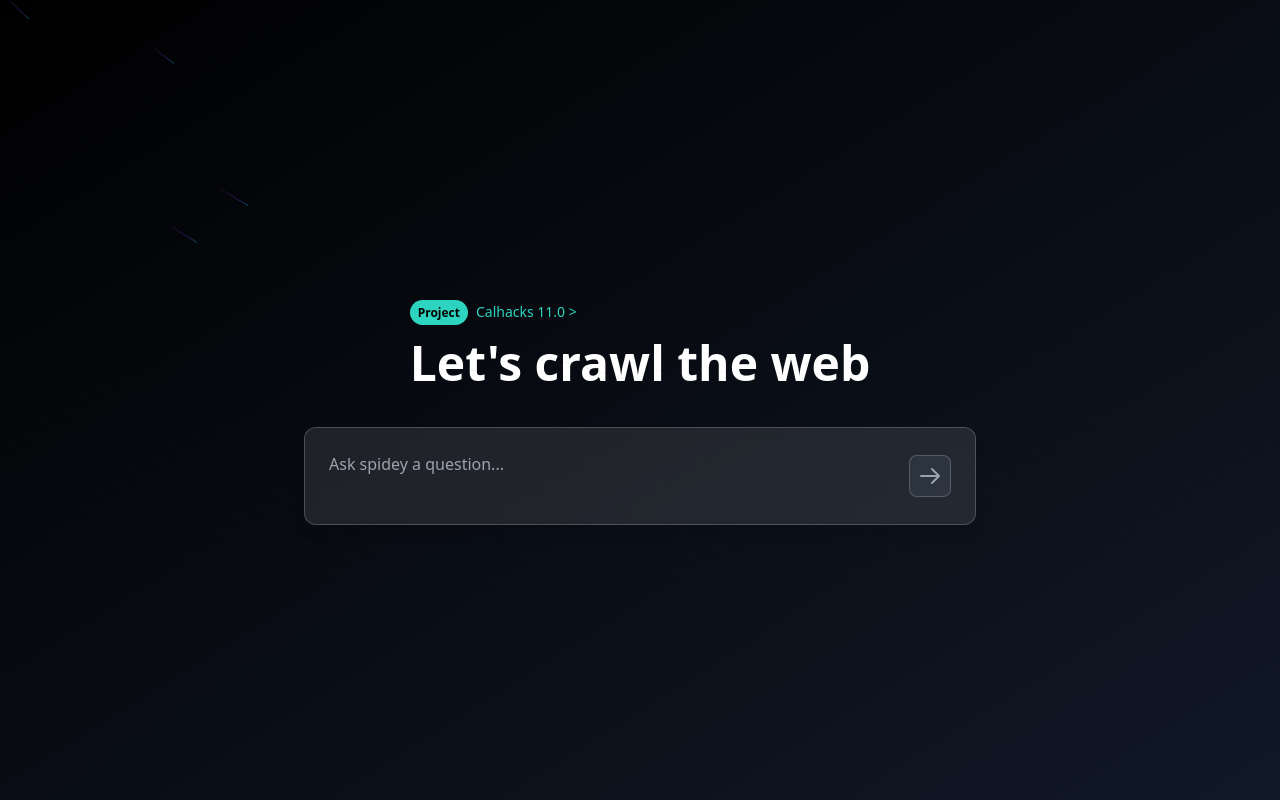
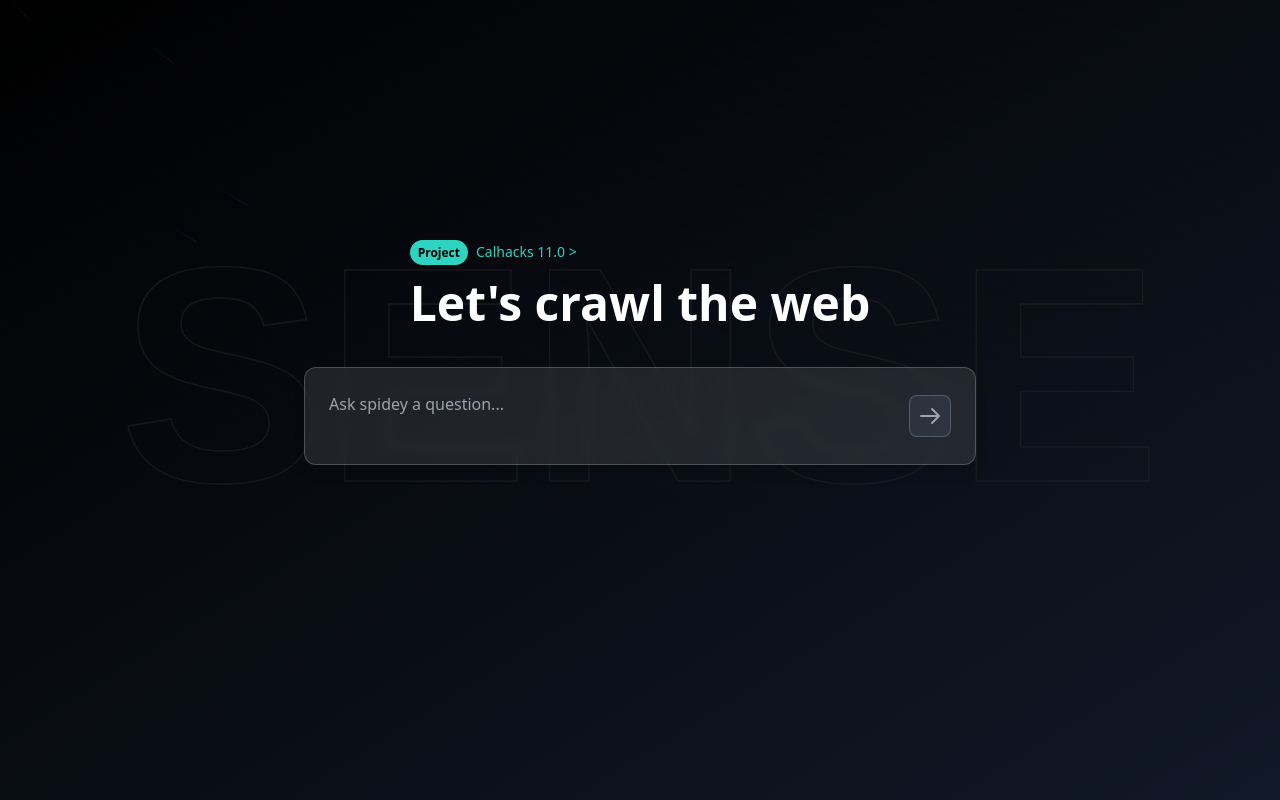
Before and after one commit to timobraz/Calhacks11, a Next.js app in the folder fullstack/: page /start in a window 1280 px wide. Built offline with nearby package versions, Linux system fonts and the light colour scheme.

Commit message:
made landing page even cooler with text

```diff
--- a/fullstack/src/app/start/page.tsx
+++ b/fullstack/src/app/start/page.tsx
@@ -1,6 +1,7 @@
 'use client';
 import React, { useState, useRef, useEffect } from 'react';
 import { BackgroundBeams } from '../../components/ui/background-beams';
+import { TextHoverEffect } from '@/components/ui/text-hover-effect';
 
 function Page() {
   const [inputValue, setInputValue] = useState('');
@@ -20,8 +21,9 @@ function Page() {
   return (
     <div className="h-screen w-full flex flex-col items-center justify-center bg-gradient-to-br from-black to-gray-900 text-white">
       <BackgroundBeams />
+      <TextHoverEffect text="SENSE" />
 
-      <div className="p-6 ">
+      <div className="p-6 z-2 relative">
         <div className="mb-4">
           <span className="bg-teal-400 text-black text-xs font-semibold px-2 py-1 rounded-full mr-2">Project</span>
           <span className="text-teal-400 text-sm">Calhacks 11.0 &gt;</span>
@@ -30,7 +32,7 @@ function Page() {
         <h1 className="text-5xl font-bold mb-4">Let&apos;s crawl the web</h1>
       </div>
 
-      <div className="w-full max-w-2xl p-6 backdrop-blur-sm bg-white/10 rounded-xl border border-white/20 shadow-lg">
+      <div className="relative w-full max-w-2xl mb-[120px] z-3 p-6 backdrop-blur-sm bg-white/10 rounded-xl border border-white/20 shadow-lg">
         <div className="relative flex items-center">
           <textarea
             ref={textareaRef}
@@ -40,7 +42,7 @@ function Page() {
             className="bg-transparent text-white placeholder-gray-400 flex-grow min-h-[48px] max-h-[200px] border-none focus:outline-none focus:ring-0 resize-none overflow-hidden"
             style={{ height: '48px' }}
           />
-          <button className="ml-2 text-gray-400 bg-gray-700/50 p-2 rounded-lg hover:bg-gray-600/50 transition-colors border border-white/20">
+          <button className="ml-2 text-gray-400  bg-gray-700/50 p-2 rounded-lg hover:bg-gray-600/50 transition-colors border border-white/20">
             <svg
               xmlns="http://www.w3.org/2000/svg"
               fill="none"
--- a/fullstack/src/components/ui/background-beams.tsx
+++ b/fullstack/src/components/ui/background-beams.tsx
@@ -59,7 +59,7 @@ export const BackgroundBeams = React.memo(({ className }: { className?: string }
   return (
     <div
       className={cn(
-        'absolute  h-full w-full inset-0  [mask-size:40px] [mask-repeat:no-repeat] flex items-center justify-center',
+        'absolute  h-full w-full inset-0  [mask-size:40px] [mask-repeat:no-repeat] flex items-center justify-center opacity-30',
         className,
       )}
     >
--- /dev/null
+++ b/fullstack/src/components/ui/text-hover-effect.tsx
@@ -0,0 +1,114 @@
+'use client';
+import React, { useRef, useEffect, useState } from 'react';
+import { motion } from 'framer-motion';
+
+export const TextHoverEffect = ({ text, duration }: { text: string; duration?: number; automatic?: boolean }) => {
+  const svgRef = useRef<SVGSVGElement>(null);
+  const [cursor, setCursor] = useState({ x: 0, y: 0 });
+  const [hovered, setHovered] = useState(false);
+  const [maskPosition, setMaskPosition] = useState({ cx: '50%', cy: '50%' });
+
+  useEffect(() => {
+    if (svgRef.current && cursor.x !== null && cursor.y !== null) {
+      const svgRect = svgRef.current.getBoundingClientRect();
+      const cxPercentage = ((cursor.x - svgRect.left) / svgRect.width) * 100;
+      const cyPercentage = ((cursor.y - svgRect.top) / svgRect.height) * 100;
+      setMaskPosition({
+        cx: `${cxPercentage}%`,
+        cy: `${cyPercentage}%`,
+      });
+    }
+  }, [cursor]);
+
+  return (
+    <svg
+      ref={svgRef}
+      width="100%"
+      height="100%"
+      viewBox="0 0 300 100"
+      xmlns="http://www.w3.org/2000/svg"
+      onMouseEnter={() => setHovered(true)}
+      onMouseLeave={() => setHovered(false)}
+      onMouseMove={(e) => setCursor({ x: e.clientX, y: e.clientY })}
+      className="select-none absolute z-0 opacity-50"
+    >
+      <defs>
+        <linearGradient id="textGradient" gradientUnits="userSpaceOnUse" cx="50%" cy="50%" r="25%">
+          {hovered && (
+            <>
+              <stop offset="0%" stopColor={'var(--yellow-500)'} />
+              <stop offset="25%" stopColor={'var(--red-500)'} />
+              <stop offset="50%" stopColor={'var(--blue-500)'} />
+              <stop offset="75%" stopColor={'var(--cyan-500)'} />
+              <stop offset="100%" stopColor={'var(--violet-500)'} />
+            </>
+          )}
+        </linearGradient>
+
+        <motion.radialGradient
+          id="revealMask"
+          gradientUnits="userSpaceOnUse"
+          r="20%"
+          animate={maskPosition}
+          transition={{ duration: duration ?? 0, ease: 'easeOut' }}
+
+          // example for a smoother animation below
+
+          //   transition={{
+          //     type: "spring",
+          //     stiffness: 300,
+          //     damping: 50,
+          //   }}
+        >
+          <stop offset="0%" stopColor="white" />
+          <stop offset="100%" stopColor="black" />
+        </motion.radialGradient>
+        <mask id="textMask">
+          <rect x="0" y="0" width="100%" height="100%" fill="url(#revealMask)" />
+        </mask>
+      </defs>
+      <text
+        x="50%"
+        y="50%"
+        textAnchor="middle"
+        dominantBaseline="middle"
+        strokeWidth="0.3"
+        className="font-[helvetica] font-bold stroke-neutral-800 fill-transparent text-7xl  text-transparent"
+        style={{ opacity: hovered ? 0.7 : 0 }}
+      >
+        {text}
+      </text>
+      <motion.text
+        x="50%"
+        y="50%"
+        textAnchor="middle"
+        dominantBaseline="middle"
+        strokeWidth="0.3"
+        className="font-[helvetica] font-bold fill-transparent text-7xl   stroke-neutral-800 text-transparent"
+        initial={{ strokeDashoffset: 1000, strokeDasharray: 1000 }}
+        animate={{
+          strokeDashoffset: 0,
+          strokeDasharray: 1000,
+        }}
+        transition={{
+          duration: 4,
+          ease: 'easeInOut',
+        }}
+      >
+        {text}
+      </motion.text>
+      <text
+        x="50%"
+        y="50%"
+        textAnchor="middle"
+        dominantBaseline="middle"
+        stroke="url(#textGradient)"
+        strokeWidth="0.3"
+        mask="url(#textMask)"
+        className="font-[helvetica] font-bold fill-transparent text-7xl  "
+      >
+        {text}
+      </text>
+    </svg>
+  );
+};
--- a/fullstack/tailwind.config.ts
+++ b/fullstack/tailwind.config.ts
@@ -72,7 +72,7 @@ const config = {
       },
     },
   },
-  plugins: [require('tailwindcss-animate')],
+  plugins: [require('tailwindcss-animate'), addVariablesForColors],
 } satisfies Config;
 
 function addVariablesForColors({ addBase, theme }: any) {
```
Also changed, not shown: 1 other file (tests, documents, lock files or other folders).
